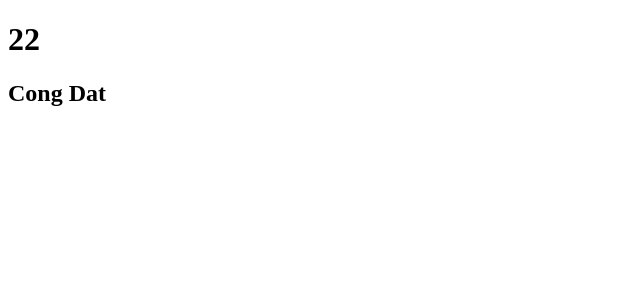
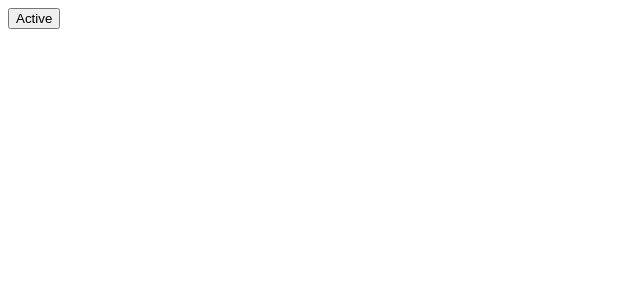
Before and after one commit to MrNoooo007/Learn-Angular, an Angular app: page / in a window 1280 px wide. Shown: the top 300 px of the page, without its empty margins (0-640 px from the left). Built offline with nearby package versions, Linux system fonts and the light colour scheme.

Commit message:
add code for properties binding

```diff
--- a/src/app/app.component.css
+++ b/src/app/app.component.css
@@ -0,0 +1,15 @@
+.isActive {
+  color: black;
+  padding: 10px 20px;
+  border-radius: 10px;
+}
+
+.isDeactivate {
+  color: darkgrey;
+  padding: 10px 20px;
+  border-radius: 10px;
+}
+
+.isRed {
+  background-color: red;
+}
--- a/src/app/app.component.html
+++ b/src/app/app.component.html
@@ -1,2 +1,4 @@
-<h1>{{ age }}</h1>
-<h2>{{ name }}</h2>
+<button [class]="{foo: true, bar: false}"
+        (click)="isActive = !isActive">
+  Active
+</button>
--- a/src/app/app.component.ts
+++ b/src/app/app.component.ts
@@ -9,4 +9,5 @@ export class AppComponent {
   title = 'angular-learning';
   name = 'Cong Dat';
   age = 22;
+  isActive = true;
 }
```
Also changed, not shown: 1 other file (tests, documents, lock files or other folders).
